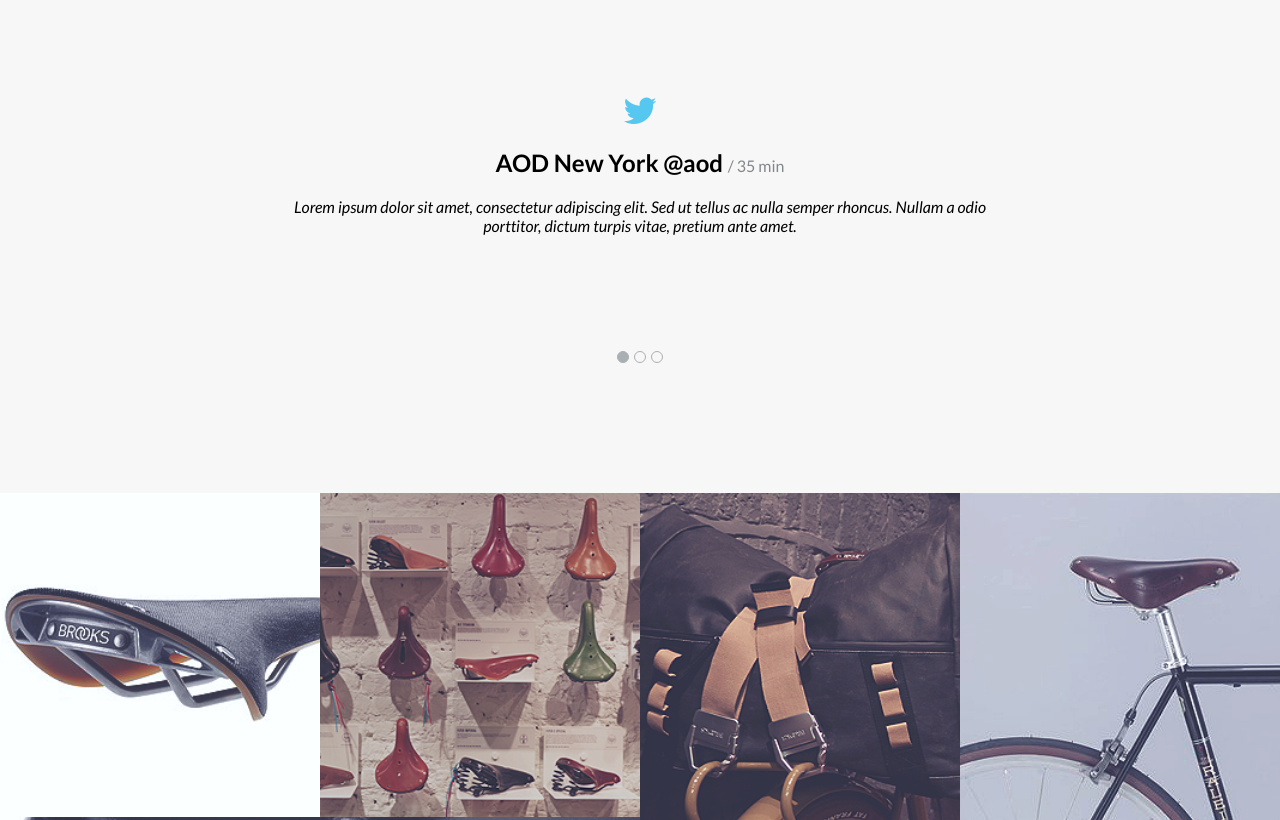
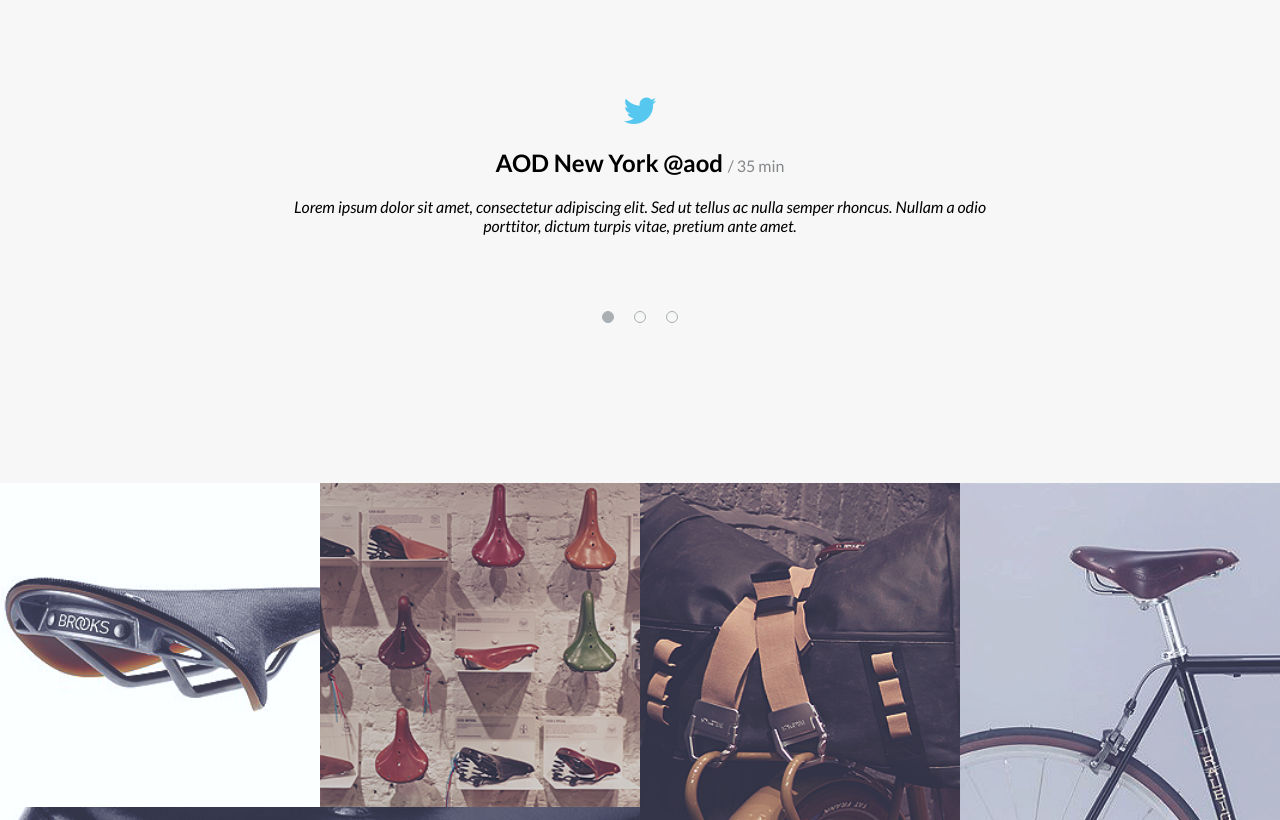
Before and after one commit to Mr-Tony0/template---bicycle, a plain HTML site: page index.html in a window 1280 px wide. Shown: the part 2986-3806 px from the top of the page. Drawn offline with Linux system fonts and the light colour scheme.

Commit message:
add slider

```diff
--- a/index.html
+++ b/index.html
@@ -23,6 +23,9 @@
 				</div>
 			</div>
 		</header>
+		<div class="arrow">
+
+		</div>
 	</section>
 	<section class="about">
 		<div class="container">
--- a/js/script.js
+++ b/js/script.js
@@ -9,3 +9,7 @@ burger.addEventListener('click',function(){
 		addActiveClass.toggleClass('active');
 	})
 })
+$('.social__slider').slick({
+	arrows:false,
+	dots:true,
+});
--- a/scss/style.scss
+++ b/scss/style.scss
@@ -432,32 +432,33 @@
 		margin: 0 auto;
 	}
 	&__slider{
-		display: flex;
-		margin: 0 auto;
-		width: 100%;
 		text-align: center;
 		position: relative;
+		.slick-track{
+			display: flex;
 		}
-	&__slide{
-		min-width: 100%;
-	}
-	&__switch{
+		.slick-dots{
 			display: flex;
-		width: 50px;
-		justify-content: space-around;
-		align-items:center;
-		margin: 0 auto;
-		padding: 0px 0 100px 0;
-	}
-	&__point{
+			justify-content: center;
+			margin:0;
+			padding: 50px 0 50px 0;
+			li{
 				height: 10px;
 				width: 10px;
 				border:1px solid #A9AFB3;
 				margin-bottom: 30px;
 				border-radius: 50%;
-		&.on{
+				list-style:none;
+				margin:10px;
+				button{
+					display: none;
+				}
+			}
+		}
+		.slick-dots li.slick-active{
 			background:#A9AFB3;
 		}
+
 	}
 	&__text{
 		@include font(400);
@@ -593,10 +594,24 @@
  		height: 54px;
  		@include font(bold);
  		font-size: 14px;
- 		transition: all 0.6s ease 0s;
+ 		//transition: all 0.6s ease 0s;
+ 		//animation-name:test;
+ 		position: relative;
  		&:hover{
+ 			animation-name:test;
+ 			animation-duration:1s;
+ 			animation-timing-function:linear;
+ 			animation-fill-mode:forwards
+ 		}
+	}
+	@keyframes test{
+		0%{
+			background: transparent;
+		}
+		100%{
 			color: rgb(40, 47, 53);
  			background: $white;
+
 		}
 	}
 	@media(max-width: 380px){
```
Also changed, not shown: css/style.css. Lines whose indentation alone changed are shown as unchanged.
